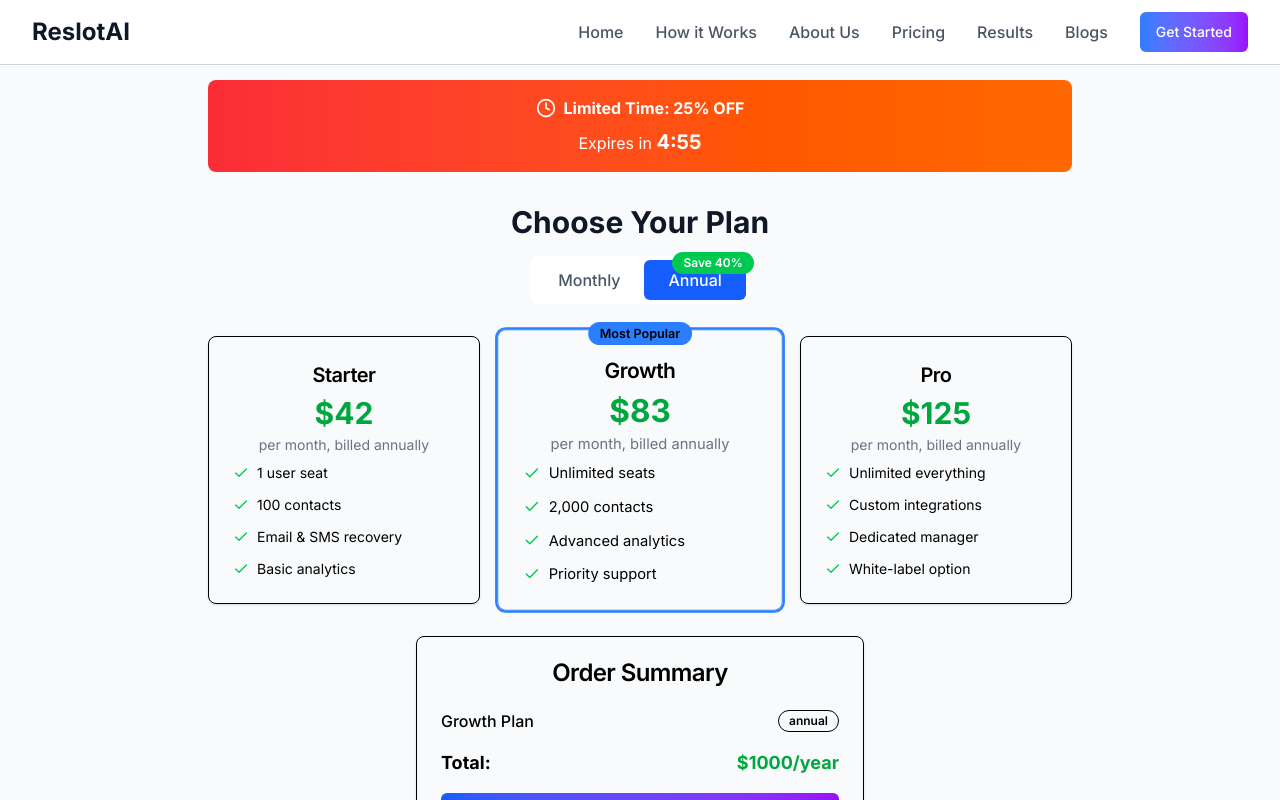
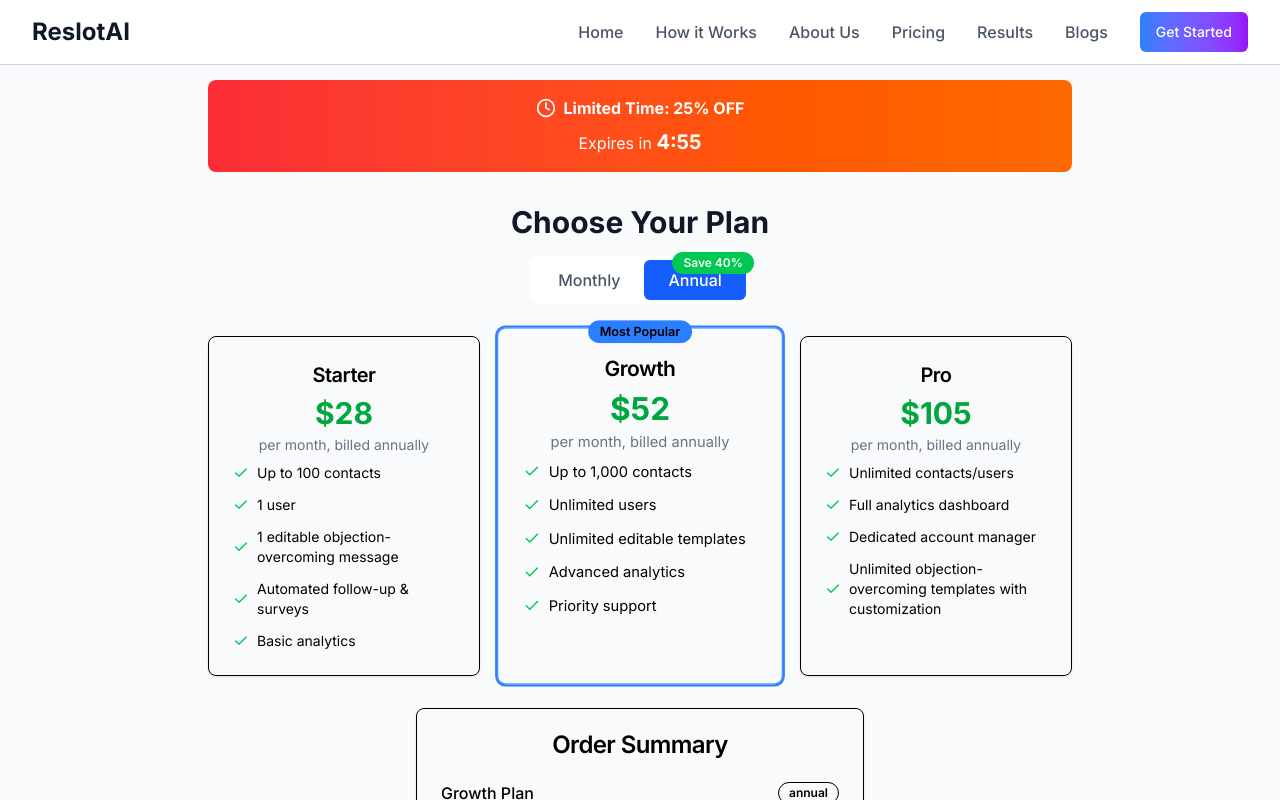
Before and after one commit to mister-abdurahman/reslotai, a Next.js app: page /checkout in a window 1280 px wide. Shown: the top 800 px of the page. Built offline with nearby package versions, Linux system fonts and the light colour scheme; no server answers.

Commit message:
adjusted checkout page

```diff
--- a/app/checkout/page.tsx
+++ b/app/checkout/page.tsx
@@ -21,8 +21,55 @@ if (supabaseUrl && supabaseAnonKey) {
   console.warn("Supabase environment variables not configured");
 }
 
+const plans = [
+  {
+    name: "Starter",
+    annualPrice: 335,
+    monthlyPrice: 39.99,
+    description: "Perfect for small businesses getting started",
+    features: [
+      "Up to 100 contacts",
+      "1 user",
+      "1 editable objection-overcoming message",
+      "Automated follow-up & surveys",
+      "Basic analytics",
+    ],
+    popular: false,
+    cta: "Start With Starter",
+  },
+  {
+    name: "Growth",
+    annualPrice: 629,
+    monthlyPrice: 74.99,
+    description: "Ideal for growing businesses",
+    features: [
+      "Up to 1,000 contacts",
+      "Unlimited users",
+      "Unlimited editable templates",
+      "Advanced analytics",
+      "Priority support",
+    ],
+    popular: true,
+    cta: "Scale With Growth",
+  },
+  {
+    name: "Pro",
+    annualPrice: 1259,
+    monthlyPrice: 149.99,
+    description: "For established businesses with high volume",
+    features: [
+      "Unlimited contacts/users",
+      "Full analytics dashboard",
+      "Dedicated account manager",
+      "Unlimited objection-overcoming templates with customization",
+    ],
+    popular: false,
+    cta: "Go Pro and Win Every No-Show",
+  },
+];
+
 const Checkout = () => {
-  const [selectedPlan, setSelectedPlan] = useState("growth");
+  const [selectedPlan, setSelectedPlan] = useState(1);
   const [billingCycle, setBillingCycle] = useState<"monthly" | "annual">(
     "annual"
   );
@@ -41,45 +88,6 @@ const Checkout = () => {
     const mins = Math.floor(seconds / 60);
     const secs = seconds % 60;
     return `${mins}:${secs.toString().padStart(2, "0")}`;
-  };
-
-  const plans = {
-    starter: {
-      name: "Starter",
-      monthlyPrice: 50,
-      annualPrice: 500,
-      features: [
-        "1 user seat",
-        "100 contacts",
-        "Email & SMS recovery",
-        "Basic analytics",
-      ],
-      popular: false,
-    },
-    growth: {
-      name: "Growth",
-      monthlyPrice: 100,
-      annualPrice: 1000,
-      features: [
-        "Unlimited seats",
-        "2,000 contacts",
-        "Advanced analytics",
-        "Priority support",
-      ],
-      popular: true,
-    },
-    pro: {
-      name: "Pro",
-      monthlyPrice: 150,
-      annualPrice: 1500,
-      features: [
-        "Unlimited everything",
-        "Custom integrations",
-        "Dedicated manager",
-        "White-label option",
-      ],
-      popular: false,
-    },
   };
 
   const handleCheckout = async () => {
@@ -117,11 +125,12 @@ const Checkout = () => {
     }
   };
 
-  const currentPlan = plans[selectedPlan as keyof typeof plans];
+  const currentPlan = plans[selectedPlan as number] || plans[1];
+  // const currentPlan = plans[selectedPlan as keyof typeof plans];
   const monthlyPrice =
     billingCycle === "annual"
-      ? Math.round(currentPlan.annualPrice / 12)
-      : Math.round(currentPlan.monthlyPrice * 0.75); // 25% discount
+      ? Math.round((currentPlan?.annualPrice / 12) * 0.4)
+      : Math.round(currentPlan?.monthlyPrice * 0.75); // 25% discount
 
   return (
     <div className="min-h-screen bg-gray-50">
@@ -178,15 +187,17 @@ const Checkout = () => {
 
           {/* Plans */}
           <div className="grid md:grid-cols-3 gap-6 mb-8">
-            {Object.entries(plans).map(([key, plan]) => (
+            {Object.entries(plans).map(([key, plan]) => {
+              // console.log(key);
+              return (
                 <Card
                   key={key}
                   className={`relative cursor-pointer transition-all ${
-                  selectedPlan === key
+                    selectedPlan === Number(key)
                       ? "ring-2 ring-blue-500 transform scale-105"
                       : "hover:shadow-lg"
                   } ${plan.popular ? "border-blue-500" : ""}`}
-                onClick={() => setSelectedPlan(key)}
+                  onClick={() => setSelectedPlan(Number(key))}
                 >
                   {plan.popular && (
                     <Badge className="absolute -top-2 left-1/2 transform -translate-x-1/2 bg-blue-500">
@@ -225,7 +236,8 @@ const Checkout = () => {
                     </ul>
                   </CardContent>
                 </Card>
-            ))}
+              );
+            })}
           </div>
 
           {/* Checkout Section */}
```
Lines whose indentation alone changed are shown as unchanged.
